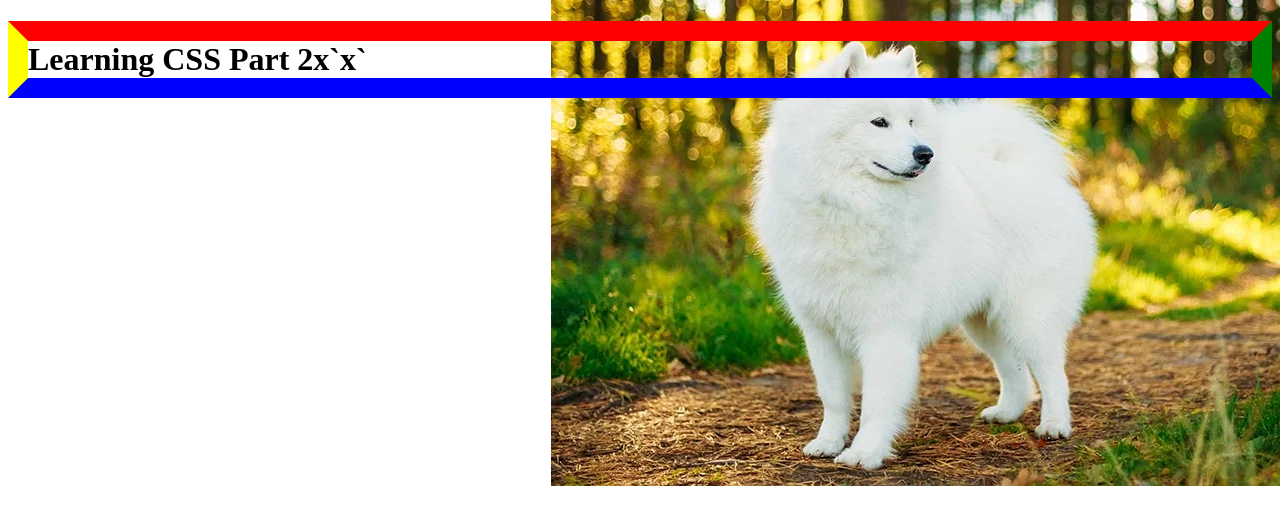
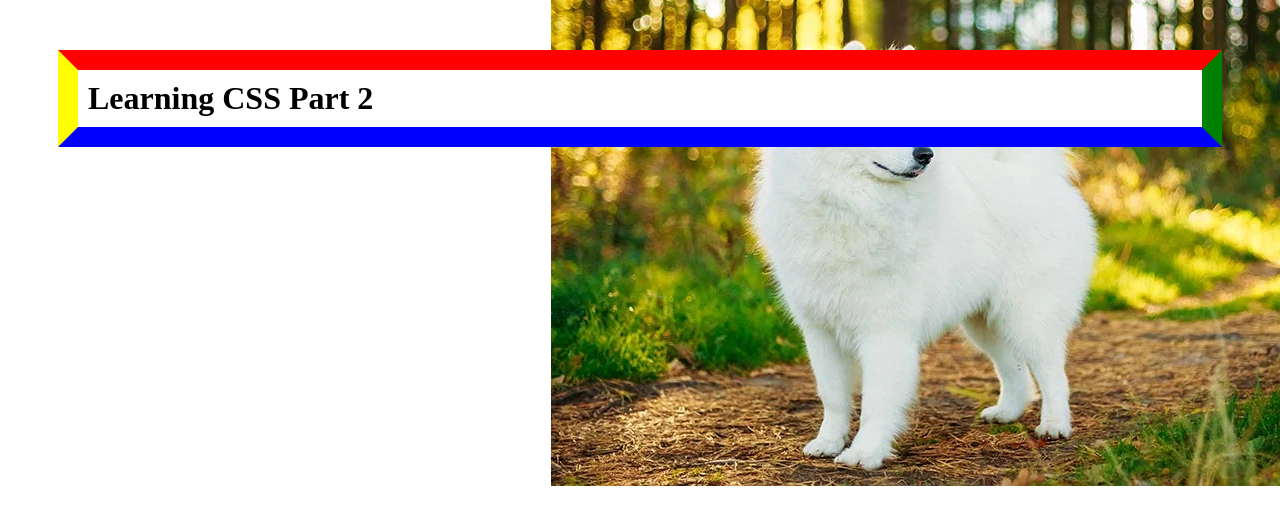
Before and after one commit to Marky2910/web1-TI, a plain HTML site: page learncss2.html in a window 1280 px wide. Drawn offline with Linux system fonts and the light colour scheme.

Commit message:
added margin, padding, 2nd h1

```diff
--- a/learncss2.html
+++ b/learncss2.html
@@ -13,13 +13,18 @@
             border-bottom: 20px solid blue;
             border-left: 20px solid yellow;
             border-right: 20px solid green;
+            /*border-radius: 40px; */
+            background-color: #fff;
+            padding: 10px;
+            margin: 50px;
+
         }
 
     </style>
 
 </head>
 <body>
-    <h1>Learning CSS Part 2x`x`</h1>
+    <h1>Learning CSS Part 2</h1>
 
 </body>
 </html>
```
